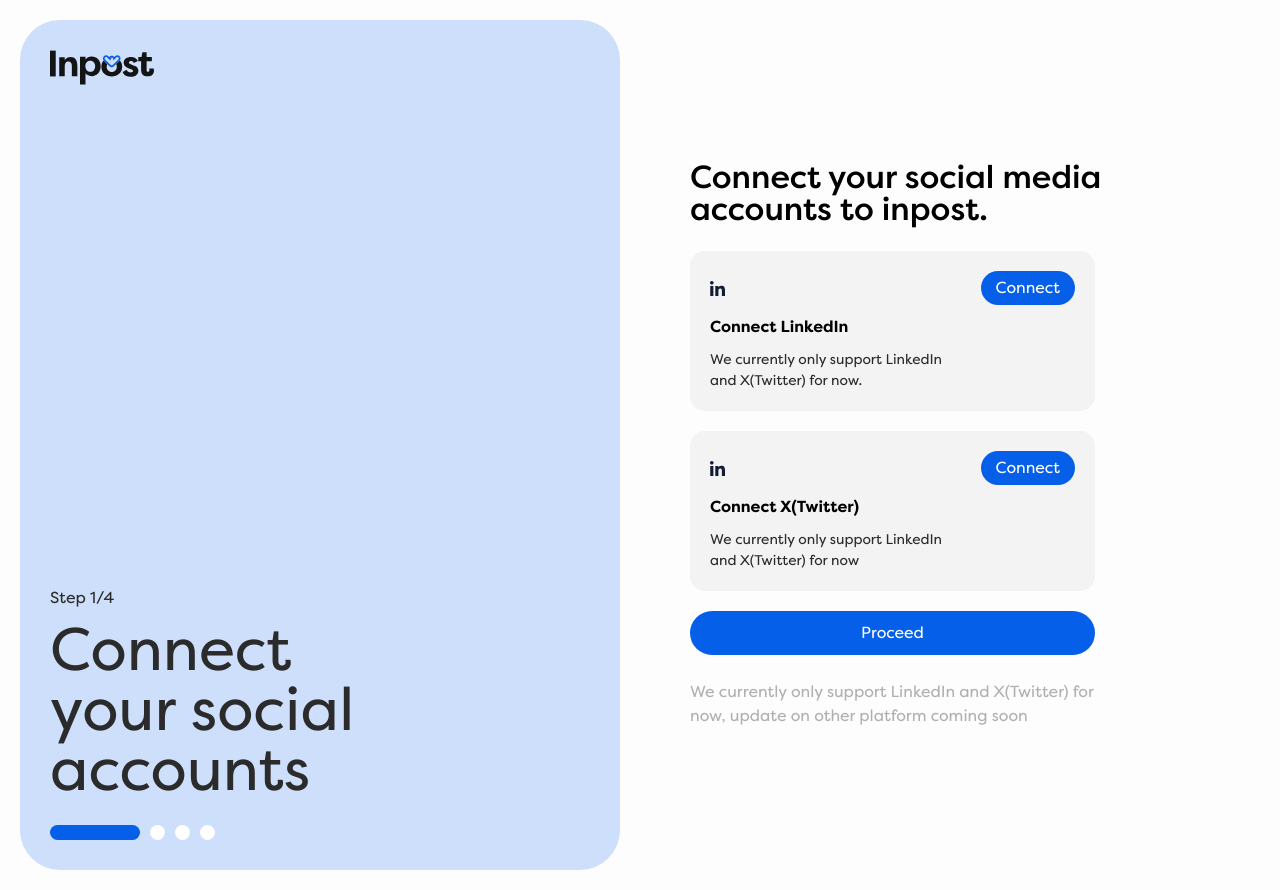
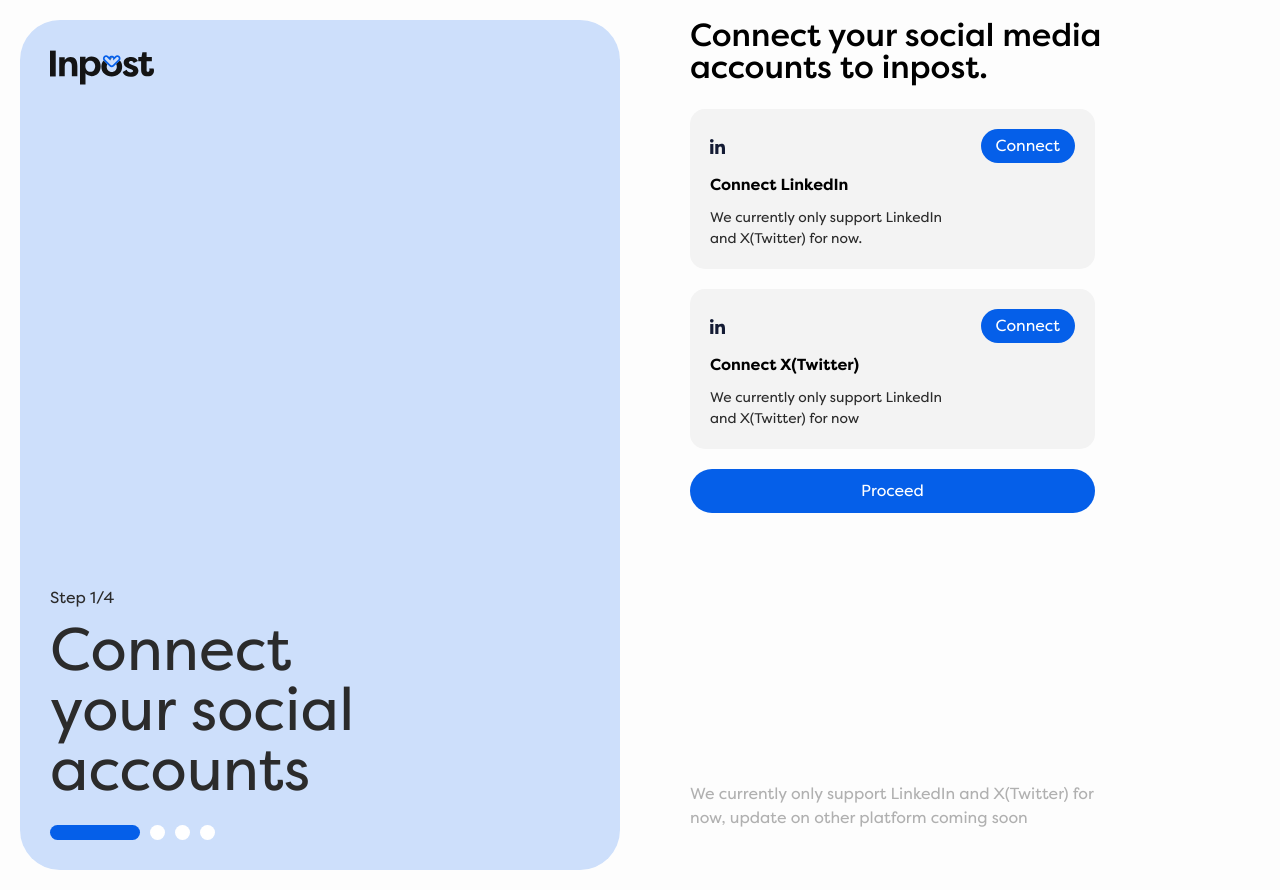
Before and after one commit to Orisabiyi/inpost, a React (Vite) app: page /connect in a window 1280 px wide. Built offline with nearby package versions, Linux system fonts and the light colour scheme.

Commit message:
style: include padding bottom to the Section component in the Connect page

```diff
--- a/src/pages/Connect.jsx
+++ b/src/pages/Connect.jsx
@@ -14,7 +14,7 @@ function Connect() {
         </>
       </FormSidebar>
 
-      <Section className="self-stretch">
+      <Section className="self-stretch pb-16">
         <h1
           className="flex flex-col text-32 leading-none"
           style={{ fontFamily: "Filson Pro", fontWeight: "500" }}
@@ -59,7 +59,7 @@ function Connect() {
           </li>
         </ul>
 
-        <p className="text-16 text-gray-400 w-3/4">
+        <p className="text-16 text-gray-400 w-3/4 mt-auto">
           We currently only support LinkedIn and X(Twitter) for now, update on
           other platform coming soon
         </p>
```
